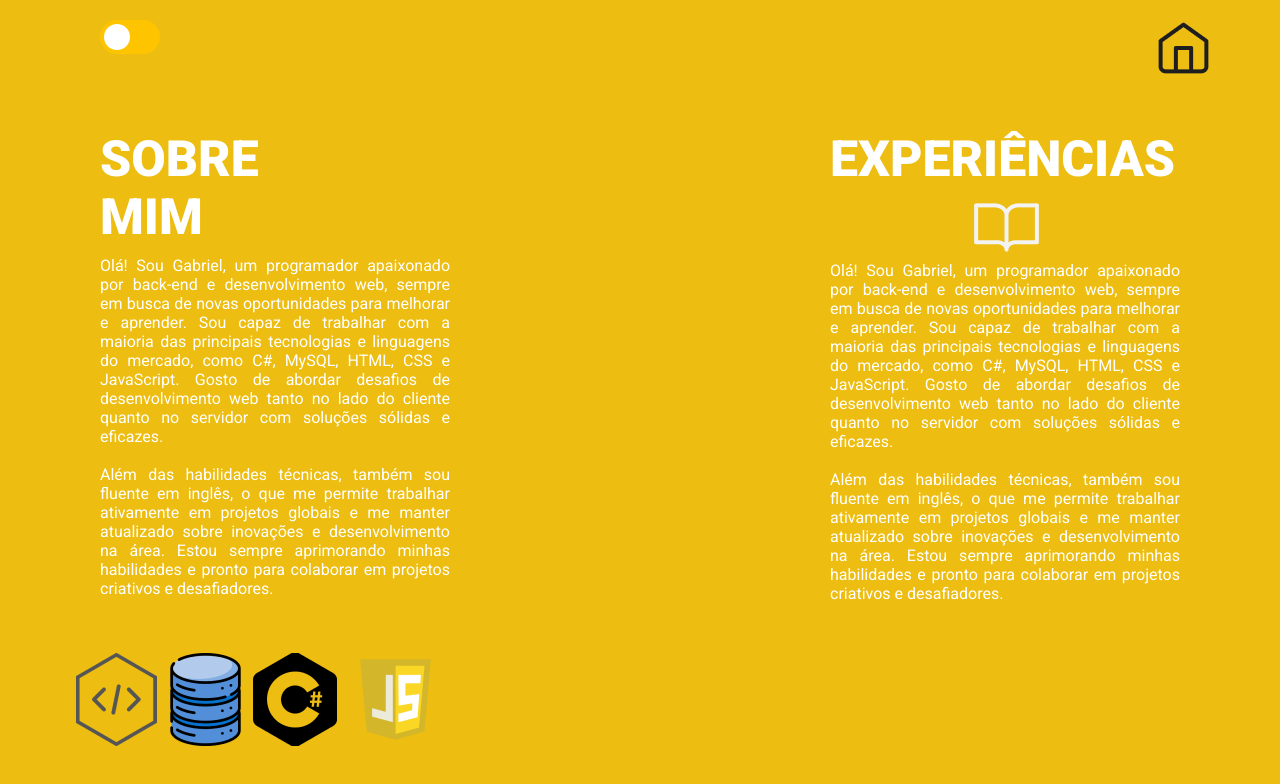
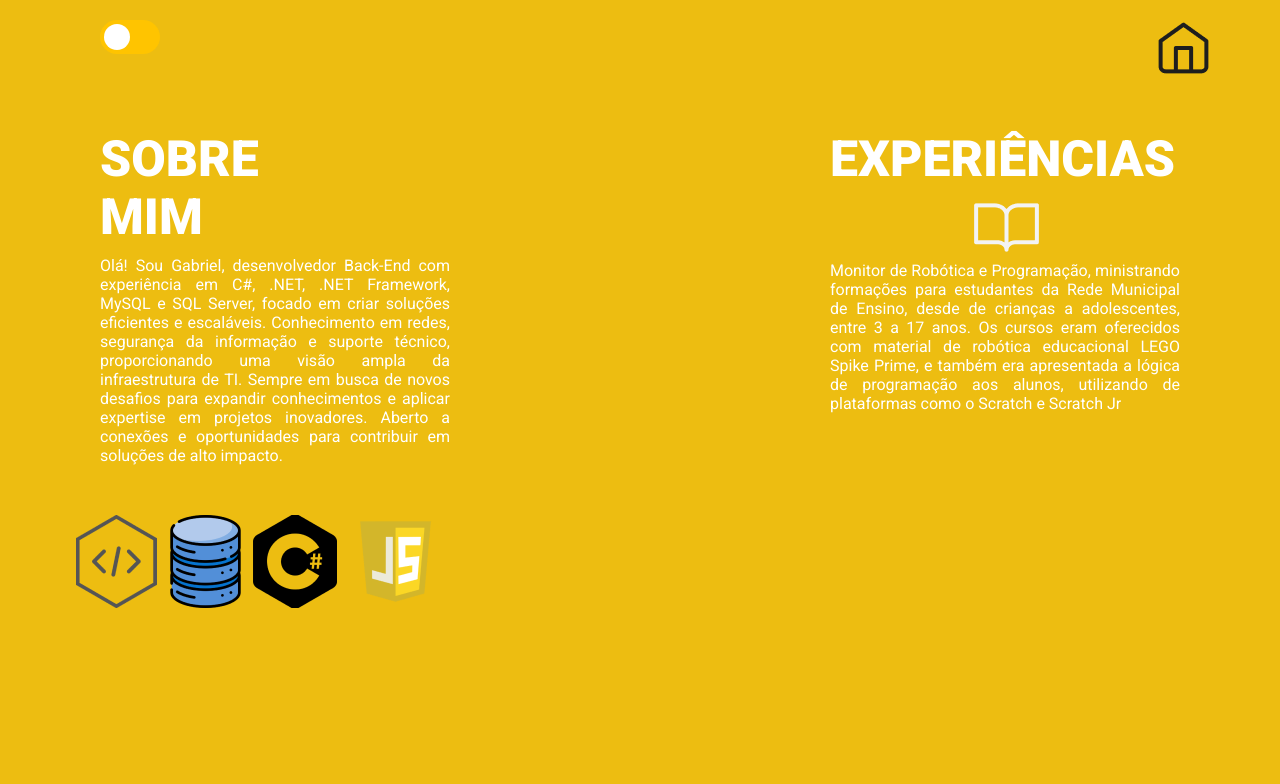
Before and after one commit to gabriel-castro-dev/portfolio, a plain HTML site: page sobremim.html in a window 1280 px wide. Drawn offline with Linux system fonts and the light colour scheme.

Commit message:
Update sobremim.html

```diff
--- a/sobremim.html
+++ b/sobremim.html
@@ -26,10 +26,8 @@
             <h1>
                 SOBRE <br> MIM
             </h1>
-            Olá! Sou Gabriel, um programador apaixonado por back-end e desenvolvimento web, sempre em busca de novas oportunidades para melhorar e aprender. Sou capaz de trabalhar com a maioria das principais tecnologias e linguagens do mercado, como C#, MySQL, HTML, CSS e JavaScript. Gosto de abordar desafios de desenvolvimento web tanto no lado do cliente quanto no servidor com soluções sólidas e eficazes. <br><br>
-
-    Além das habilidades técnicas, também sou fluente em inglês, o que me permite trabalhar ativamente em projetos globais e me manter atualizado sobre inovações e desenvolvimento na área.
-    Estou sempre aprimorando minhas habilidades e pronto para colaborar em projetos criativos e desafiadores.
+            Olá! Sou Gabriel, desenvolvedor Back-End com experiência em C#, .NET, .NET Framework, MySQL e SQL Server, focado em criar soluções eficientes e escaláveis. Conhecimento em redes, segurança da informação e suporte técnico, proporcionando uma visão ampla da infraestrutura de TI.
+Sempre em busca de novos desafios para expandir conhecimentos e aplicar expertise em projetos inovadores. Aberto a conexões e oportunidades para contribuir em soluções de alto impacto.
         </div>
         <div class="text">
             <h1>
@@ -38,10 +36,12 @@
             <div id="divBook">
             <img src="Book open.png" alt="" id="imgBook">
             </div>
-            Olá! Sou Gabriel, um programador apaixonado por back-end e desenvolvimento web, sempre em busca de novas oportunidades para melhorar e aprender. Sou capaz de trabalhar com a maioria das principais tecnologias e linguagens do mercado, como C#, MySQL, HTML, CSS e JavaScript. Gosto de abordar desafios de desenvolvimento web tanto no lado do cliente quanto no servidor com soluções sólidas e eficazes. <br><br>
-
-    Além das habilidades técnicas, também sou fluente em inglês, o que me permite trabalhar ativamente em projetos globais e me manter atualizado sobre inovações e desenvolvimento na área.
-    Estou sempre aprimorando minhas habilidades e pronto para colaborar em projetos criativos e desafiadores.
+            Monitor de Robótica e Programação, ministrando formações para
+         estudantes da Rede Municipal de Ensino, desde de crianças a
+         adolescentes, entre 3 a 17 anos. Os cursos eram oferecidos com material
+         de robótica educacional LEGO Spike Prime, e também era apresentada a
+         lógica de programação aos alunos, utilizando de plataformas como o
+         Scratch e Scratch Jr
         </div>
     </div>
     <div id="rodape">
```
